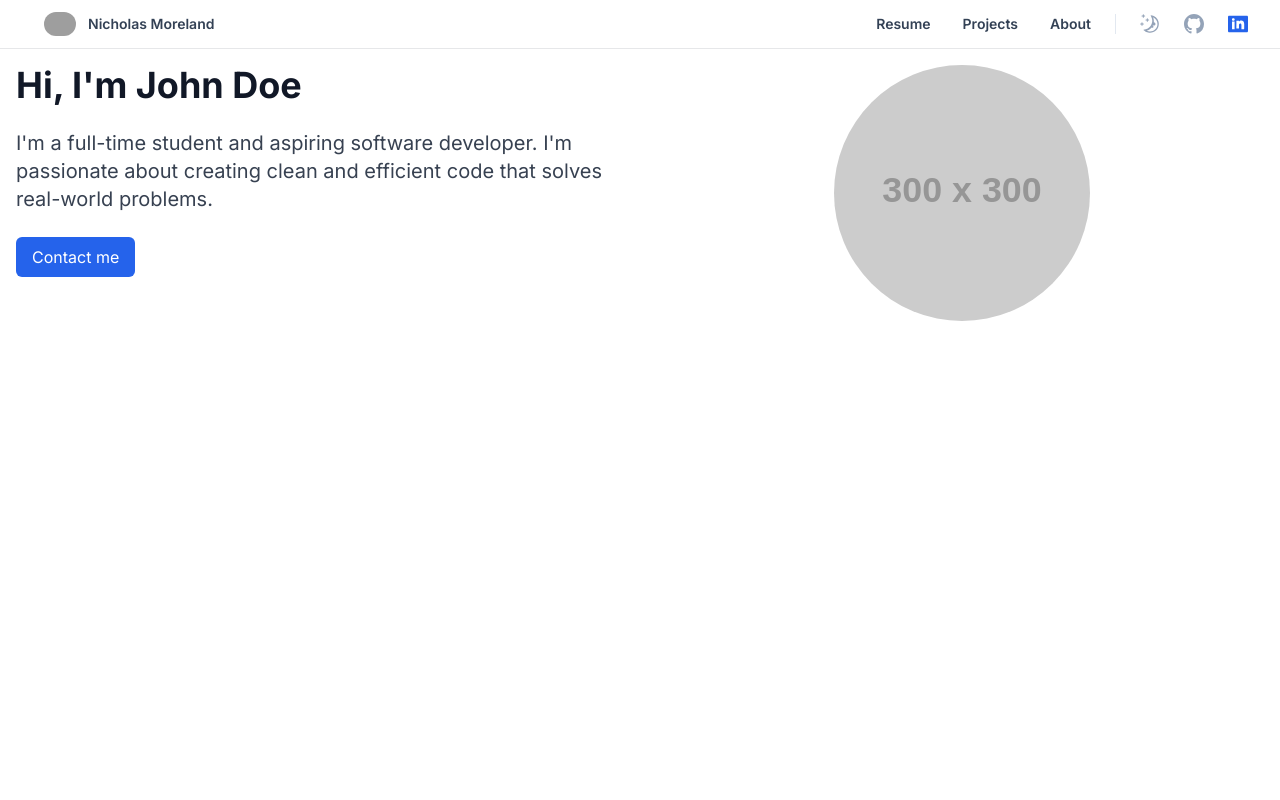
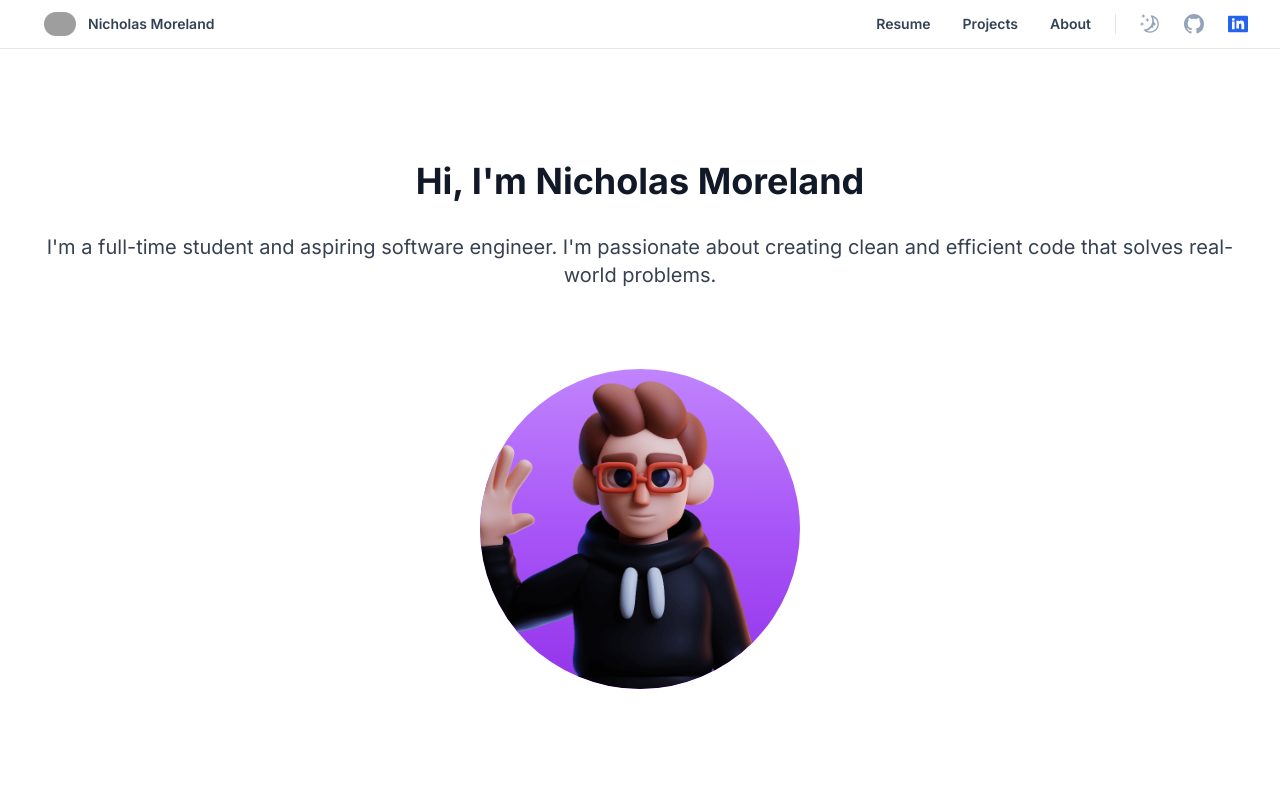
Before and after one commit to nbmoreland/psychic-enigma, a Next.js app: page / in a window 1280 px wide. Shown: the top 800 px of the page. Built offline with nearby package versions, Linux system fonts and the light colour scheme; grey boxes are pictures that could not be loaded.

Commit message:
update: fixed main section formatting

```diff
--- a/app/page.tsx
+++ b/app/page.tsx
@@ -3,7 +3,9 @@
 import NavBar from "./nav/navbar";
 import ProjectCard from "./components/ProjectCard";
 import SkillCard from "./components/SkillCard";
-import stock from "../public/stock.jpg";
+import devnick from "../public/dev-nick-wave.png";
+
+import Image from "next/image";
 import { useState } from "react";
 
 export default function Home() {
@@ -15,27 +17,24 @@ export default function Home() {
         <NavBar />
 
         <section className="min-h-screen">
-          <div className="lg:flex gap-10 mx-4 my-4">
-            <div className="lg:w-1/2">
+          <div className="mx-auto max-w-7xl mt-12 py-12 px-4 sm:px-6 lg:py-16 lg:px-8">
+            <div className="lg:text-center">
               <h1 className="text-4xl font-bold text-gray-900 dark:text-white">
-                Hi, I'm John Doe
+                Hi, I'm Nicholas Moreland
               </h1>
-              <p className="mt-6 text-xl text-gray-700 dark:text-gray-400">
-                I'm a full-time student and aspiring software developer. I'm
+              <p className="mt-8 text-xl text-gray-700 dark:text-gray-400">
+                I'm a full-time student and aspiring software engineer. I'm
                 passionate about creating clean and efficient code that solves
                 real-world problems.
               </p>
-              <button
-                className="mt-6 bg-blue-600 text-white px-4 py-2 rounded-md hover:bg-blue-500 focus:outline-none"
-                onClick={() => alert("Contact me!")}
-              >
-                Contact me
-              </button>
             </div>
-            <div className="lg:w-1/2">
-              <img
-                className="rounded-full w-64 h-64 object-cover mx-auto"
-                src="https://via.placeholder.com/300.png/09f/fff"
+            <div
+              className="relative mx-auto bg-gradient-to-b from-purple-400 via-purple-500 to-purple-600
+ rounded-full w-80 h-80 mt-20 overflow-hidden"
+            >
+              <Image
+                src={devnick}
+                className="rounded-full object-cover w-full h-full"
                 alt="Profile"
               />
             </div>
```
Also changed, not shown: public/dev-nick-wave.png (added).
